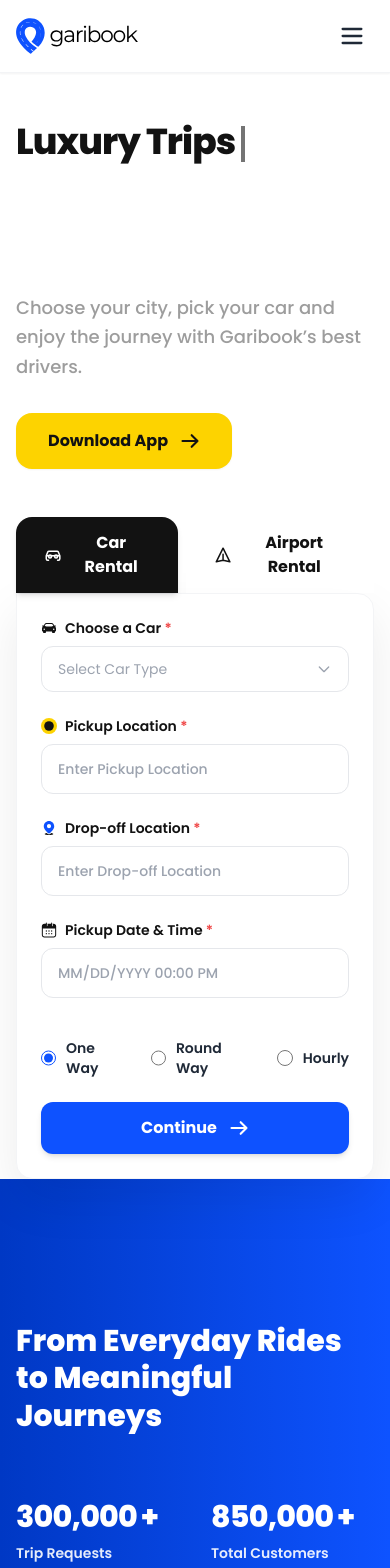
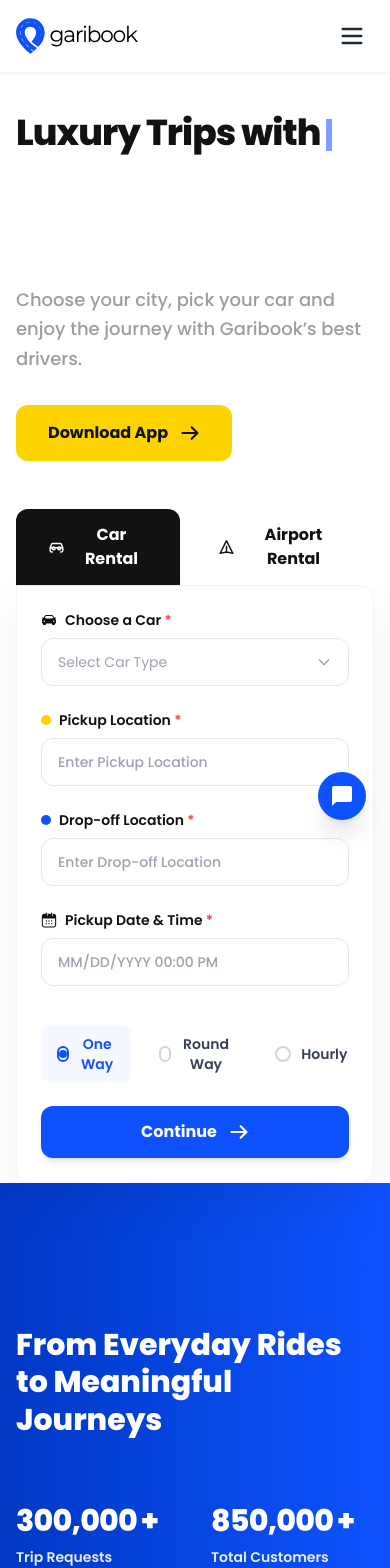
Before and after one commit to Atahar-Shihab/garibook, a React (Vite) app: page / in a window 390 px wide. Shown: the top 1568 px of the page. Built offline with nearby package versions, Linux system fonts and the light colour scheme; the HTML template or start-up script is replaced by a standard one.

Commit message:
feat(ui): add hourly rental stepper, active service card styles, and floating actions

```diff
--- a/src/App.jsx
+++ b/src/App.jsx
@@ -1,3 +1,4 @@
+import React, { useState, useEffect } from 'react';
 import Navbar from './components/Navbar';
 import Hero from './components/Hero';
 import BookingWidget from './components/BookingWidget';
@@ -15,13 +16,20 @@ import Footer from './components/Footer';
 
 /**
  * Garibook Homepage – Endow Tech Frontend Intern Assessment
- *
- * Architecture mirrors the live https://garibook.com/ homepage with
- * the same section order, interactive features, and responsive layout.
  */
 export default function App() {
+  const [showScrollTop, setShowScrollTop] = useState(false);
+
+  useEffect(() => {
+    const handleScroll = () => {
+      setShowScrollTop(window.scrollY > 300);
+    };
+    window.addEventListener('scroll', handleScroll);
+    return () => window.removeEventListener('scroll', handleScroll);
+  }, []);
+
   return (
-    <div className="min-h-screen">
+    <div className="min-h-screen relative">
       {/* ── Fixed Navbar ── */}
       <Navbar />
 
@@ -63,6 +71,30 @@ export default function App() {
 
       {/* ── Full Footer ── */}
       <Footer />
+
+      {/* ── Floating Actions (Matches Live Site) ── */}
+      <div className="fixed bottom-6 right-6 z-50 flex flex-col gap-3 items-end">
+        {showScrollTop && (
+          <button
+            onClick={() => window.scrollTo({ top: 0, behavior: 'smooth' })}
+            className="w-10 h-10 rounded-lg bg-[#0e52ff] hover:bg-[#0038c4] text-white flex items-center justify-center shadow-lg transition active:scale-95"
+            aria-label="Scroll to top"
+          >
+            <svg className="w-5 h-5" fill="none" stroke="currentColor" viewBox="0 0 24 24">
+              <path strokeLinecap="round" strokeLinejoin="round" strokeWidth={2.5} d="M5 10l7-7m0 0l7 7m-7-7v18" />
+            </svg>
+          </button>
+        )}
+
+        <button
+          className="w-12 h-12 rounded-full bg-[#0e52ff] hover:bg-[#0038c4] text-white flex items-center justify-center shadow-xl transition active:scale-95"
+          aria-label="Support Chat"
+        >
+          <svg className="w-6 h-6" fill="currentColor" viewBox="0 0 24 24">
+            <path d="M20 2H4c-1.1 0-2 .9-2 2v18l4-4h14c1.1 0 2-.9 2-2V4c0-1.1-.9-2-2-2z" />
+          </svg>
+        </button>
+      </div>
     </div>
   );
 }
--- a/src/components/BlogSection.jsx
+++ b/src/components/BlogSection.jsx
@@ -30,8 +30,9 @@ const BlogSection = () => {
         {/* 3 Blog Cards */}
         <div className="grid grid-cols-1 md:grid-cols-3 gap-8">
           {blogsData.map((blog) => (
-            <div
+            <a
               key={blog.id}
+              href={blog.url}
               className="group rounded-2xl overflow-hidden border border-gray-100 bg-white shadow-sm hover:shadow-xl transition-all duration-300 flex flex-col cursor-pointer"
             >
               {/* Blog Image */}
@@ -57,7 +58,7 @@ const BlogSection = () => {
                   {blog.category}
                 </p>
               </div>
-            </div>
+            </a>
           ))}
         </div>
       </div>
--- a/src/components/BookingWidget.jsx
+++ b/src/components/BookingWidget.jsx
@@ -7,6 +7,7 @@ const BookingWidget = () => {
   const [airportTripType, setAirportTripType] = useState('From Airport'); // 'From Airport' | 'From Home'
   const [selectedCar, setSelectedCar] = useState(null);
   const [isDropdownOpen, setIsDropdownOpen] = useState(false);
+  const [hours, setHours] = useState(3);
 
   const dropdownRef = useRef(null);
 
@@ -25,16 +26,24 @@ const BookingWidget = () => {
     setIsDropdownOpen(false);
   };
 
+  const decreaseHours = () => {
+    if (hours > 2) setHours(hours - 1);
+  };
+
+  const increaseHours = () => {
+    if (hours < 12) setHours(hours + 1);
+  };
+
   return (
-    <div className="relative z-20 -mt-24 lg:-mt-28 max-w-7xl mx-auto px-4">
-      {/* ── Top Tabs ── */}
-      <div className="flex gap-2">
+    <div className="relative z-20 -mt-20 lg:-mt-24 max-w-7xl mx-auto px-4">
+      {/* ── Top Tabs (Flush with Card) ── */}
+      <div className="flex gap-1.5">
         <button
           onClick={() => setActiveTab('car')}
-          className={`flex items-center gap-2.5 px-7 py-3.5 rounded-t-2xl font-bold text-base transition-all ${
+          className={`flex items-center gap-2.5 px-8 py-3.5 rounded-t-xl font-bold text-base transition-all ${
             activeTab === 'car'
-              ? 'bg-[#121212] text-white shadow-md'
-              : 'bg-white/80 hover:bg-white text-[#121212]'
+              ? 'bg-[#121212] text-white shadow-sm'
+              : 'bg-white hover:bg-gray-50 text-[#121212]'
           }`}
         >
           <svg className="w-5 h-5" fill="none" stroke="currentColor" viewBox="0 0 24 24">
@@ -46,10 +55,10 @@ const BookingWidget = () => {
 
         <button
           onClick={() => setActiveTab('airport')}
-          className={`flex items-center gap-2.5 px-7 py-3.5 rounded-t-2xl font-bold text-base transition-all ${
+          className={`flex items-center gap-2.5 px-8 py-3.5 rounded-t-xl font-bold text-base transition-all ${
             activeTab === 'airport'
-              ? 'bg-[#121212] text-white shadow-md'
-              : 'bg-white/80 hover:bg-white text-[#121212]'
+              ? 'bg-[#121212] text-white shadow-sm'
+              : 'bg-white hover:bg-gray-50 text-[#121212]'
           }`}
         >
           <svg className="w-5 h-5" fill="none" stroke="currentColor" viewBox="0 0 24 24">
@@ -60,7 +69,7 @@ const BookingWidget = () => {
       </div>
 
       {/* ── Main Form Card ── */}
-      <div className="bg-white rounded-b-2xl rounded-tr-2xl shadow-[0_20px_50px_rgba(0,0,0,0.08)] border border-gray-100 p-6 lg:p-8">
+      <div className="bg-white rounded-b-2xl rounded-tr-2xl shadow-[0_20px_50px_rgba(0,0,0,0.06)] border border-gray-100 p-6 lg:p-8">
         {activeTab === 'car' ? (
           /* Car Rental Form */
           <div>
@@ -74,7 +83,7 @@ const BookingWidget = () => {
 
                 <div
                   onClick={() => setIsDropdownOpen(!isDropdownOpen)}
-                  className="flex items-center justify-between border border-gray-200 rounded-xl px-4 py-3 cursor-pointer hover:border-gray-400 transition bg-white"
+                  className="flex items-center justify-between border border-gray-200 rounded-xl px-4 py-3 cursor-pointer hover:border-gray-400 transition bg-white h-[48px]"
                 >
                   {selectedCar ? (
                     <div className="flex items-center gap-3 overflow-hidden">
@@ -113,10 +122,10 @@ const BookingWidget = () => {
               {/* Field 2: Pickup Location */}
               <div>
                 <label className="flex items-center gap-2 text-sm lg:text-[15px] font-semibold text-[#121212] mb-2">
-                  <img src="/assets/icon/Frame76.svg" alt="" className="w-4 h-4 object-contain" />
+                  <span className="w-2.5 h-2.5 rounded-full bg-[#fdd300] inline-block"></span>
                   <span>Pickup Location <span className="text-red-500">*</span></span>
                 </label>
-                <div className="border border-gray-200 rounded-xl px-4 py-3 focus-within:border-[#0e52ff] transition">
+                <div className="border border-gray-200 rounded-xl px-4 py-3 focus-within:border-[#0e52ff] transition h-[48px] flex items-center">
                   <input
                     type="text"
                     placeholder="Enter Pickup Location"
@@ -125,13 +134,14 @@ const BookingWidget = () => {
                 </div>
               </div>
 
-              {/* Field 3: Drop-off Location */}
+              {/* Field 3: Depends on Trip Type (Drop-off Location vs Pickup Date & Time) */}
+              {tripType !== 'Hourly' ? (
                 <div>
                   <label className="flex items-center gap-2 text-sm lg:text-[15px] font-semibold text-[#121212] mb-2">
-                  <img src="/assets/icon/fi_14910621.svg" alt="" className="w-4 h-4 object-contain" />
+                    <span className="w-2.5 h-2.5 rounded-full bg-[#0e52ff] inline-block"></span>
                     <span>Drop-off Location <span className="text-red-500">*</span></span>
                   </label>
-                <div className="border border-gray-200 rounded-xl px-4 py-3 focus-within:border-[#0e52ff] transition">
+                  <div className="border border-gray-200 rounded-xl px-4 py-3 focus-within:border-[#0e52ff] transition h-[48px] flex items-center">
                     <input
                       type="text"
                       placeholder="Enter Drop-off Location"
@@ -139,14 +149,15 @@ const BookingWidget = () => {
                     />
                   </div>
                 </div>
+              ) : null}
 
-              {/* Field 4: Pickup Date & Time */}
+              {/* Pickup Date & Time */}
               <div>
                 <label className="flex items-center gap-2 text-sm lg:text-[15px] font-semibold text-[#121212] mb-2">
                   <img src="/assets/icon/fi_12516022.svg" alt="" className="w-4 h-4 object-contain" />
                   <span>Pickup Date & Time <span className="text-red-500">*</span></span>
                 </label>
-                <div className="border border-gray-200 rounded-xl px-4 py-3 focus-within:border-[#0e52ff] transition">
+                <div className="border border-gray-200 rounded-xl px-4 py-3 focus-within:border-[#0e52ff] transition h-[48px] flex items-center">
                   <input
                     type="text"
                     placeholder="MM/DD/YYYY 00:00 PM"
@@ -154,6 +165,38 @@ const BookingWidget = () => {
                   />
                 </div>
               </div>
+
+              {/* If Hourly: Field 4 is Select Hours with stepper */}
+              {tripType === 'Hourly' && (
+                <div>
+                  <label className="flex items-center gap-2 text-sm lg:text-[15px] font-semibold text-[#121212] mb-2">
+                    <img src="/assets/icon/clock1.png" alt="" className="w-4 h-4 object-contain" />
+                    <span>Select Hours <span className="text-red-500">*</span></span>
+                  </label>
+                  <div className="border border-gray-200 rounded-xl px-2 py-1.5 flex items-center justify-between h-[48px]">
+                    <button
+                      type="button"
+                      onClick={decreaseHours}
+                      className="w-8 h-8 rounded-lg bg-gray-100 hover:bg-gray-200 text-gray-700 font-bold flex items-center justify-center transition"
+                    >
+                      -
+                    </button>
+                    <span className="text-sm font-semibold text-gray-800">
+                      {hours} hours
+                    </span>
+                    <button
+                      type="button"
+                      onClick={increaseHours}
+                      className="w-8 h-8 rounded-lg bg-gray-100 hover:bg-gray-200 text-gray-700 font-bold flex items-center justify-center transition"
+                    >
+                      +
+                    </button>
+                  </div>
+                  <p className="text-[11px] text-red-500 mt-1.5 font-medium">
+                    Minimum 2 hours is required for an hourly trip.
+                  </p>
+                </div>
+              )}
             </div>
 
             {/* Dynamic Return Date & Time field if Round Way is selected */}
@@ -163,7 +206,7 @@ const BookingWidget = () => {
                   <img src="/assets/icon/fi_12516022.svg" alt="" className="w-4 h-4 object-contain" />
                   <span>Return Date & Time <span className="text-red-500">*</span></span>
                 </label>
-                <div className="border border-gray-200 rounded-xl px-4 py-3 focus-within:border-[#0e52ff] transition">
+                <div className="border border-gray-200 rounded-xl px-4 py-3 focus-within:border-[#0e52ff] transition h-[48px] flex items-center">
                   <input
                     type="text"
                     placeholder="MM/DD/YYYY 00:00 PM"
@@ -175,19 +218,25 @@ const BookingWidget = () => {
 
             {/* Trip Type Radios & Continue Button */}
             <div className="mt-8 flex flex-col sm:flex-row items-start sm:items-center justify-between gap-6 pt-2">
-              <div className="flex items-center gap-6">
+              <div className="flex items-center gap-3">
                 {['One Way', 'Round Way', 'Hourly'].map((type) => (
-                  <label key={type} className="flex items-center gap-2.5 cursor-pointer select-none">
-                    <input
-                      type="radio"
-                      name="tripType"
-                      value={type}
-                      checked={tripType === type}
-                      onChange={() => setTripType(type)}
-                      className="w-4 h-4 text-[#0e52ff] focus:ring-[#0e52ff] accent-[#0e52ff]"
-                    />
-                    <span className="text-sm lg:text-[15px] font-semibold text-gray-800">{type}</span>
-                  </label>
+                  <button
+                    key={type}
+                    type="button"
+                    onClick={() => setTripType(type)}
+                    className={`flex items-center gap-2.5 px-4 py-2 rounded-lg cursor-pointer transition select-none ${
+                      tripType === type
+                        ? 'bg-blue-50/60 text-[#0e52ff]'
+                        : 'text-gray-700 hover:bg-gray-50'
+                    }`}
+                  >
+                    <div className={`w-4 h-4 rounded-full border-2 flex items-center justify-center ${
+                      tripType === type ? 'border-[#0e52ff]' : 'border-gray-300'
+                    }`}>
+                      {tripType === type && <div className="w-2 h-2 rounded-full bg-[#0e52ff]" />}
+                    </div>
+                    <span className="text-sm font-semibold">{type}</span>
+                  </button>
                 ))}
               </div>
 
@@ -212,7 +261,7 @@ const BookingWidget = () => {
 
                 <div
                   onClick={() => setIsDropdownOpen(!isDropdownOpen)}
-                  className="flex items-center justify-between border border-gray-200 rounded-xl px-4 py-3 cursor-pointer hover:border-gray-400 transition bg-white"
+                  className="flex items-center justify-between border border-gray-200 rounded-xl px-4 py-3 cursor-pointer hover:border-gray-400 transition bg-white h-[48px]"
                 >
                   {selectedCar ? (
                     <div className="flex items-center gap-3 overflow-hidden">
@@ -251,10 +300,10 @@ const BookingWidget = () => {
               {/* Field 2: Pickup Airport */}
               <div>
                 <label className="flex items-center gap-2 text-sm lg:text-[15px] font-semibold text-[#121212] mb-2">
-                  <img src="/assets/icon/Frame76.svg" alt="" className="w-4 h-4 object-contain" />
+                  <span className="w-2.5 h-2.5 rounded-full bg-[#fdd300] inline-block"></span>
                   <span>Pickup Airport <span className="text-red-500">*</span></span>
                 </label>
-                <div className="border border-gray-200 rounded-xl px-4 py-3 focus-within:border-[#0e52ff] transition">
+                <div className="border border-gray-200 rounded-xl px-4 py-3 focus-within:border-[#0e52ff] transition h-[48px] flex items-center">
                   <select className="w-full text-sm font-medium text-gray-800 outline-none bg-transparent cursor-pointer">
                     <option value="">Select Airport</option>
                     {airportsData.map((a, i) => (
@@ -267,10 +316,10 @@ const BookingWidget = () => {
               {/* Field 3: Drop-off Location */}
               <div>
                 <label className="flex items-center gap-2 text-sm lg:text-[15px] font-semibold text-[#121212] mb-2">
-                  <img src="/assets/icon/fi_14910621.svg" alt="" className="w-4 h-4 object-contain" />
+                  <span className="w-2.5 h-2.5 rounded-full bg-[#0e52ff] inline-block"></span>
                   <span>Drop-off Location <span className="text-red-500">*</span></span>
                 </label>
-                <div className="border border-gray-200 rounded-xl px-4 py-3 focus-within:border-[#0e52ff] transition">
+                <div className="border border-gray-200 rounded-xl px-4 py-3 focus-within:border-[#0e52ff] transition h-[48px] flex items-center">
                   <input
                     type="text"
                     placeholder="Enter Drop-off Location"
@@ -285,7 +334,7 @@ const BookingWidget = () => {
                   <img src="/assets/icon/fi_12516022.svg" alt="" className="w-4 h-4 object-contain" />
                   <span>Pickup Date & Time <span className="text-red-500">*</span></span>
                 </label>
-                <div className="border border-gray-200 rounded-xl px-4 py-3 focus-within:border-[#0e52ff] transition">
+                <div className="border border-gray-200 rounded-xl px-4 py-3 focus-within:border-[#0e52ff] transition h-[48px] flex items-center">
                   <input
                     type="text"
                     placeholder="MM/DD/YYYY 00:00 PM"
@@ -297,19 +346,25 @@ const BookingWidget = () => {
 
             {/* Airport Radios & Continue Button */}
             <div className="mt-8 flex flex-col sm:flex-row items-start sm:items-center justify-between gap-6 pt-2">
-              <div className="flex items-center gap-6">
+              <div className="flex items-center gap-3">
                 {['From Airport', 'From Home'].map((type) => (
-                  <label key={type} className="flex items-center gap-2.5 cursor-pointer select-none">
-                    <input
-                      type="radio"
-                      name="airportTripType"
-                      value={type}
-                      checked={airportTripType === type}
-                      onChange={() => setAirportTripType(type)}
-                      className="w-4 h-4 text-[#0e52ff] focus:ring-[#0e52ff] accent-[#0e52ff]"
-                    />
-                    <span className="text-sm lg:text-[15px] font-semibold text-gray-800">{type}</span>
-                  </label>
+                  <button
+                    key={type}
+                    type="button"
+                    onClick={() => setAirportTripType(type)}
+                    className={`flex items-center gap-2.5 px-4 py-2 rounded-lg cursor-pointer transition select-none ${
+                      airportTripType === type
+                        ? 'bg-blue-50/60 text-[#0e52ff]'
+                        : 'text-gray-700 hover:bg-gray-50'
+                    }`}
+                  >
+                    <div className={`w-4 h-4 rounded-full border-2 flex items-center justify-center ${
+                      airportTripType === type ? 'border-[#0e52ff]' : 'border-gray-300'
+                    }`}>
+                      {airportTripType === type && <div className="w-2 h-2 rounded-full bg-[#0e52ff]" />}
+                    </div>
+                    <span className="text-sm font-semibold">{type}</span>
+                  </button>
                 ))}
               </div>
 
--- a/src/components/Hero.jsx
+++ b/src/components/Hero.jsx
@@ -12,7 +12,7 @@ const Hero = () => {
   const currentPhrase = heroTypingWords[wordIdx] || '';
 
   useEffect(() => {
-    let speed = isDeleting ? 35 : 75;
+    let speed = isDeleting ? 30 : 70;
 
     if (!isDeleting && charCount === currentPhrase.length) {
       speed = 2200; // Pause when complete phrase is shown
@@ -48,14 +48,14 @@ const Hero = () => {
   const visibleText = currentPhrase.substring(0, charCount);
 
   return (
-    <section ref={heroRef} className="w-full bg-white pt-12 pb-36 lg:pt-16 lg:pb-48">
+    <section ref={heroRef} className="w-full bg-white pt-10 pb-32 lg:pt-14 lg:pb-44">
       <div className="max-w-7xl mx-auto px-4" ref={contentRef}>
         <div className="grid grid-cols-1 lg:grid-cols-12 gap-8 items-start">
           {/* Left Column: Dynamic Headline */}
           <div className="lg:col-span-6">
-            <h1 className="text-4xl sm:text-5xl lg:text-[56px] font-extrabold text-[#121212] tracking-tight leading-[1.15] min-h-[140px] lg:min-h-[160px]">
+            <h1 className="text-4xl sm:text-5xl lg:text-[58px] font-extrabold text-[#121212] tracking-tight leading-[1.12] min-h-[140px] lg:min-h-[160px]">
               <span>{visibleText}</span>
-              <span className="inline-block w-1 h-[1em] bg-black ml-1.5 align-middle animate-pulse"></span>
+              <span className="inline-block w-1.5 h-[0.9em] bg-[#0e52ff] ml-1.5 align-middle animate-pulse"></span>
             </h1>
           </div>
 
@@ -70,10 +70,10 @@ const Hero = () => {
                 href={APP_DOWNLOAD_LINK}
                 target="_blank"
                 rel="noopener noreferrer"
-                className="inline-flex items-center gap-3 bg-[#fdd300] hover:bg-[#e6c003] text-[#121212] font-bold text-base sm:text-lg px-8 py-4 rounded-2xl transition-all duration-300 hover:scale-[1.02] shadow-sm hover:shadow"
+                className="inline-flex items-center gap-3 bg-[#fdd300] hover:bg-[#e6c003] text-[#121212] font-bold text-base sm:text-lg px-8 py-4 rounded-xl transition-all duration-300 hover:scale-[1.02] shadow-sm hover:shadow"
               >
                 <span>Download App</span>
-                <svg className="w-5 h-5 transition-transform group-hover:translate-x-1" fill="none" stroke="currentColor" viewBox="0 0 24 24">
+                <svg className="w-5 h-5" fill="none" stroke="currentColor" viewBox="0 0 24 24">
                   <path strokeLinecap="round" strokeLinejoin="round" strokeWidth={2.5} d="M14 5l7 7m0 0l-7 7m7-7H3" />
                 </svg>
               </a>
--- a/src/components/Navbar.jsx
+++ b/src/components/Navbar.jsx
@@ -1,4 +1,4 @@
-import React, { useState, useEffect } from 'react';
+import React, { useState } from 'react';
 import { navLinks } from '../data/index.js';
 
 const Navbar = () => {
@@ -7,21 +7,6 @@ const Navbar = () => {
 
   return (
     <>
-      {/* ── Top Bar / Language Selector (matches video top right) ── */}
-      <div className="bg-white border-b border-gray-100 hidden md:block">
-        <div className="max-w-7xl mx-auto px-4 py-1.5 flex justify-end items-center gap-2 text-xs font-semibold text-gray-700">
-          <button
-            onClick={() => setLanguage(language === 'English' ? 'বাংলা' : 'English')}
-            className="flex items-center gap-1.5 bg-blue-50 text-blue-600 hover:bg-blue-100 px-3 py-1 rounded-full transition"
-          >
-            <svg className="w-3.5 h-3.5" fill="none" stroke="currentColor" viewBox="0 0 24 24">
-              <path strokeLinecap="round" strokeLinejoin="round" strokeWidth={2} d="M3 5h12M9 3v2m1.048 9.5A18.022 18.022 0 016.412 9m6.088 9h7M11 21l5-10 5 10M12.751 5C11.783 10.77 8.07 15.61 3 18.129" />
-            </svg>
-            <span>{language}</span>
-          </button>
-        </div>
-      </div>
-
       {/* ── Main Sticky Navbar ── */}
       <header className="sticky top-0 w-full z-50 bg-white shadow-sm border-b border-gray-100">
         <div className="max-w-7xl mx-auto px-4 py-3.5 flex justify-between items-center">
@@ -47,11 +32,21 @@ const Navbar = () => {
             ))}
           </nav>
 
-          {/* Right Action: Login Button */}
-          <div className="hidden lg:flex items-center gap-4">
+          {/* Right Action: Language Button + Login Button (matching live site) */}
+          <div className="hidden lg:flex items-center gap-3">
+            <button
+              onClick={() => setLanguage(language === 'English' ? 'বাংলা' : 'English')}
+              className="bg-[#0e52ff] hover:bg-[#0038c4] text-white font-semibold text-sm px-4 py-2 rounded-xl flex items-center gap-2 transition-all shadow-sm"
+            >
+              <svg className="w-4 h-4" fill="none" stroke="currentColor" viewBox="0 0 24 24">
+                <path strokeLinecap="round" strokeLinejoin="round" strokeWidth={2} d="M3.055 11H5a2 2 0 012 2v1a2 2 0 002 2 2 2 0 012 2v2.945M8 3.935V5.5A2.5 2.5 0 0010.5 8h.5a2 2 0 012 2 2 2 0 104 0 2 2 0 012-2h1.064M15 20.488V18a2 2 0 012-2h3.064M21 12a9 9 0 11-18 0 9 9 0 0118 0z" />
+              </svg>
+              <span>{language}</span>
+            </button>
+
             <a
               href="/login"
-              className="bg-[#0e52ff] hover:bg-[#0038c4] text-white font-semibold text-sm px-7 py-2.5 rounded-xl transition-all shadow-sm hover:shadow"
+              className="bg-[#0e52ff] hover:bg-[#0038c4] text-white font-semibold text-sm px-6 py-2 rounded-xl transition-all shadow-sm"
             >
               login
             </a>
@@ -108,10 +103,17 @@ const Navbar = () => {
               </a>
             ))}
 
-            <div className="pt-4 border-t border-gray-100">
+            <div className="pt-4 border-t border-gray-100 flex flex-col gap-3">
+              <button
+                onClick={() => setLanguage(language === 'English' ? 'বাংলা' : 'English')}
+                className="w-full bg-[#0e52ff] text-white font-semibold rounded-xl py-2.5 flex items-center justify-center gap-2"
+              >
+                <span>{language}</span>
+              </button>
+
               <a
                 href="/login"
-                className="block text-center bg-[#0e52ff] text-white font-semibold rounded-xl py-3 shadow"
+                className="block text-center bg-[#0e52ff] text-white font-semibold rounded-xl py-2.5 shadow"
                 onClick={() => setDrawerOpen(false)}
               >
                 login
```
Also changed, not shown: src/components/DownloadApp.jsx (+8 -8 lines), src/components/Services.jsx (+27 -42 lines), src/data/index.js (+14 -14 lines), src/index.css (+58 -0 lines), public/assets/icon/clock1.png (added). Lines whose indentation alone changed are shown as unchanged.
